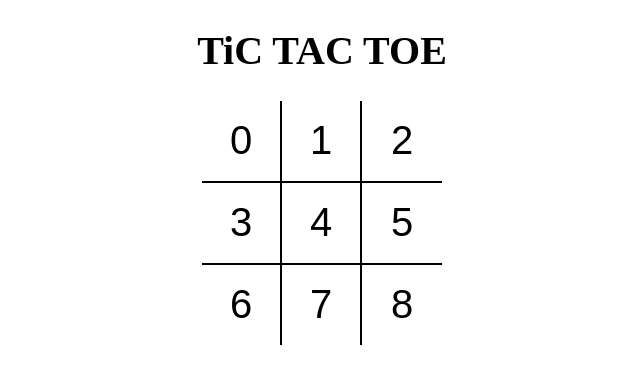
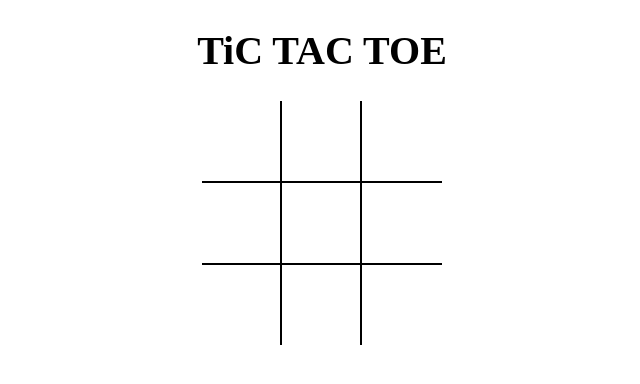
Before and after one commit to codingraj3427/TIC-TAC-TOE, a React (Vite) app: page / in a window 1280 px wide. Shown: the top 384 px of the page, without its empty margins (318-958 px from the left). Built offline with nearby package versions, Linux system fonts and the light colour scheme.

Commit message:
added board states and react events

```diff
--- a/src/components/Board.jsx
+++ b/src/components/Board.jsx
@@ -1,28 +1,72 @@
-import React from "react";
+import React,{useState} from "react";
 import Square from './Square'
 
 function Board() {
+  const [board,setBoard]= useState(Array(9).fill(null));
+  const[isXNext,setIsNext]=useState(false);
+
+
+  const handleSquareClick=(position)=>
+{
+
+     if(board[position])
+     {
+       return;
+     }
+
+      setBoard((prev)=>
+      {
+         return prev.map((square,pos)=>
+         {
+           if(pos===position)
+           {
+             return isXNext ? 'X':'O'
+           }
+
+           return square;
+         });
+
+      });
+
+      setIsNext((prev=> !prev));
+
+  };
+
+
+  const renderSquare=(position)=>
+  {
+    return (
+
+      <Square  value={board[position]} onClick={()=> handleSquareClick(position)}/>
+      )
+  }
+
+
   return (
     <div className="board">
 
       <div className="board-row">
-        <Square value={0}/>
-        <Square  value={1}/>
-        <Square  value={2}/>
+
+        {renderSquare(0)}
+        {renderSquare(1)}
+        {renderSquare(2)}
+
       </div>
 
       <div className="board-row">
-        <Square  value={3}/>
-        <Square  value={4}/>
-        <Square  value={5}/>
+        {renderSquare(3)}
+        {renderSquare(4)}
+        {renderSquare(5)}
       </div>
 
 
       <div className="board-row">
-        <Square  value={6}/>
-        <Square  value={7}/>
-        <Square  value={8}/>
+        {renderSquare(6)}
+        {renderSquare(7)}
+        {renderSquare(8)}
       </div>
+
+
 
 
     </div>
--- a/src/components/Square.jsx
+++ b/src/components/Square.jsx
@@ -1,10 +1,13 @@
 import React from "react";
 
 
-function Square({value}) {    // Here we are destructing the object
+function Square({value,onClick}) {    // Here we are destructing the object
   return (
 
-     <button type="button" className="square">{value}</button>
+     <button type="button" className="square"
+      onClick={onClick}
+      >
+       {value}</button>
 
   )
 }
```
